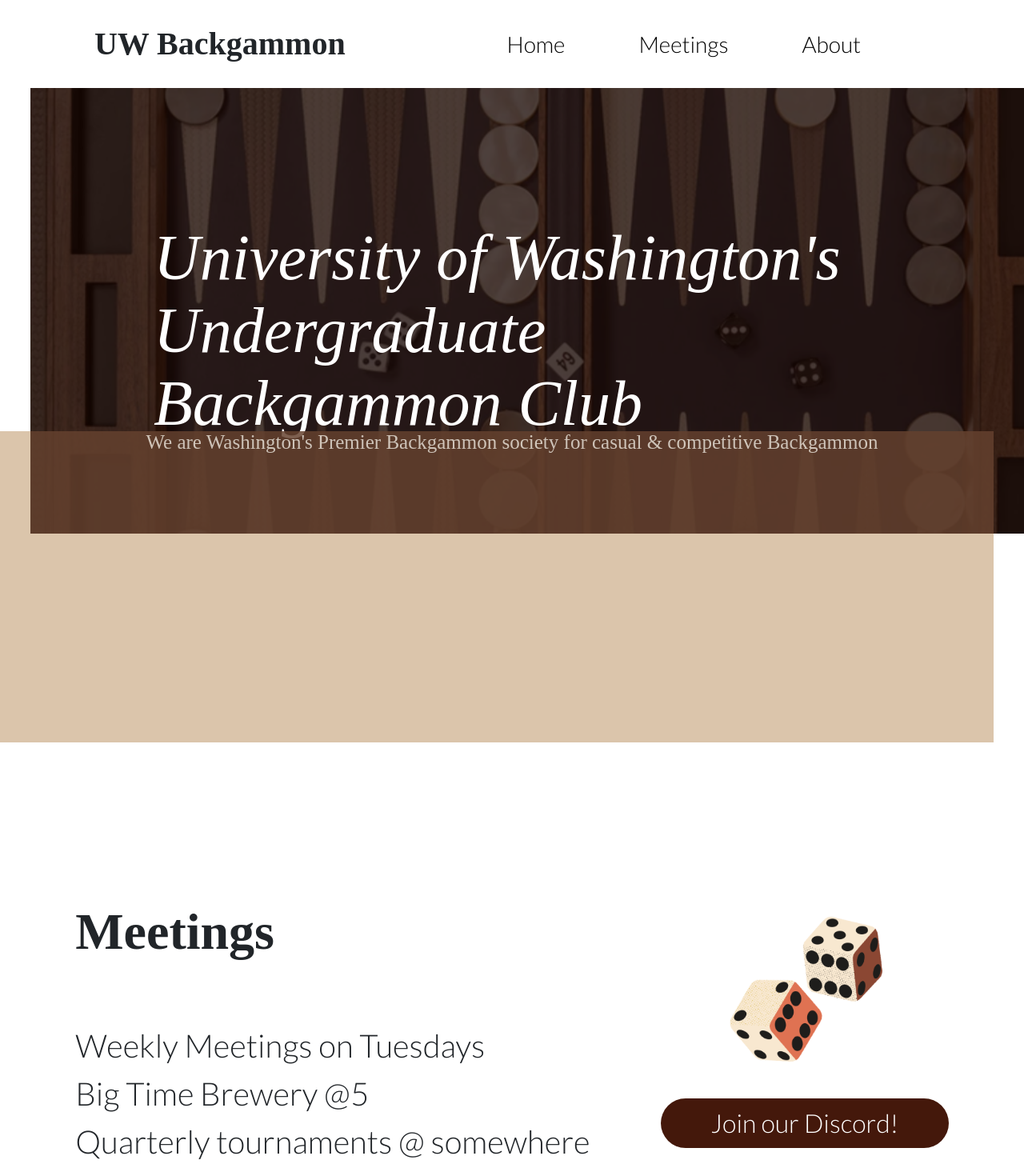
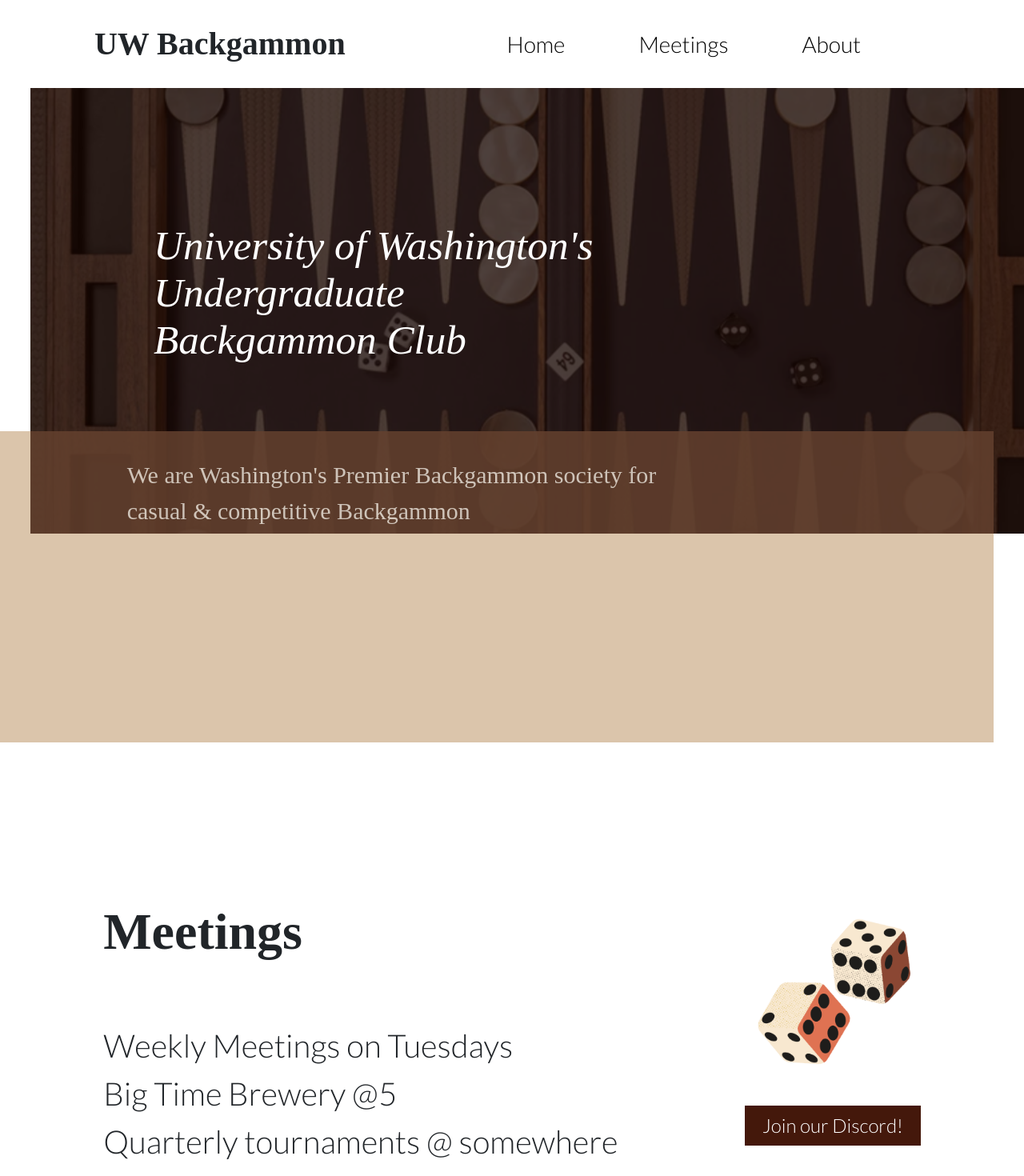
Before and after one commit to NathanKhuat/Backgammon-Club, a React (Create React App) app in the folder backgammon/: page / in a window 1280 px wide. Shown: the top 1470 px of the page at 80% size. Built offline with nearby package versions, Linux system fonts and the light colour scheme; a web font is replaced by a local one.

Commit message:
more welcome section edits

```diff
--- a/backgammon/src/components/MeetingSection/MeetingSection.css
+++ b/backgammon/src/components/MeetingSection/MeetingSection.css
@@ -31,13 +31,13 @@
 }
 
 .btn , .btn:hover{
-    border-radius: 40px;
+    border-radius: 0;
     background: #44180B;
     color: white;
     text-align: center;
-    width: 360px;
+    width: 220px;
     font-family: 'Lato';
-    font-size: 32px;
+    font-size: 24px;
 
 }
 
--- a/backgammon/src/components/WelcomeSection/WelcomeSection.css
+++ b/backgammon/src/components/WelcomeSection/WelcomeSection.css
@@ -10,7 +10,8 @@
     width: 97%;
     right: 0;
     height: auto;
-    margin-left: auto
+    margin-left: auto;
+    z-index: 0;
 }
 
 .welcome-cover {
@@ -29,7 +30,7 @@
     font-family: 'Inria Serif', serif;
     font-style: italic;
     font-weight: 700px;
-    font-size: 80px;
+    font-size: 4vw;
     line-height: initial;
     left: 15%;
     top: 30%;
@@ -48,13 +49,18 @@
     z-index: 3;
 }
 
-.statement-text {  /*needs to moved to correct spot*/
+.statement-text {
+    position: absolute;
     color: #FFF;
     font-family: 'Inria Serif', serif;
-    font-size: 25px;
+    font-size: 30px;
     font-style: normal;
     font-weight: 300;
-    line-height: normal;
+    left: 10%;
+    top: 25%;
+    line-height: 1.5;
+    text-align: left;
+    z-index: 5;
 }
 
 .about2 {
@@ -66,4 +72,5 @@
     background: #3F1C13;
     bottom: 0%;
     z-index: 4;
+    display: flex;
 }
--- a/backgammon/src/components/WelcomeSection/WelcomeSection.tsx
+++ b/backgammon/src/components/WelcomeSection/WelcomeSection.tsx
@@ -15,7 +15,8 @@ function WelcomeSection() {
       <div className='about1'></div>
       <div className='about2'>
         <span className='statement-text'>
-          We are Washington's Premier Backgammon society for casual & competitive Backgammon
+          We are Washington's Premier Backgammon society for <br/>
+          casual & competitive Backgammon
         </span>
       </div>
     </div>
```
